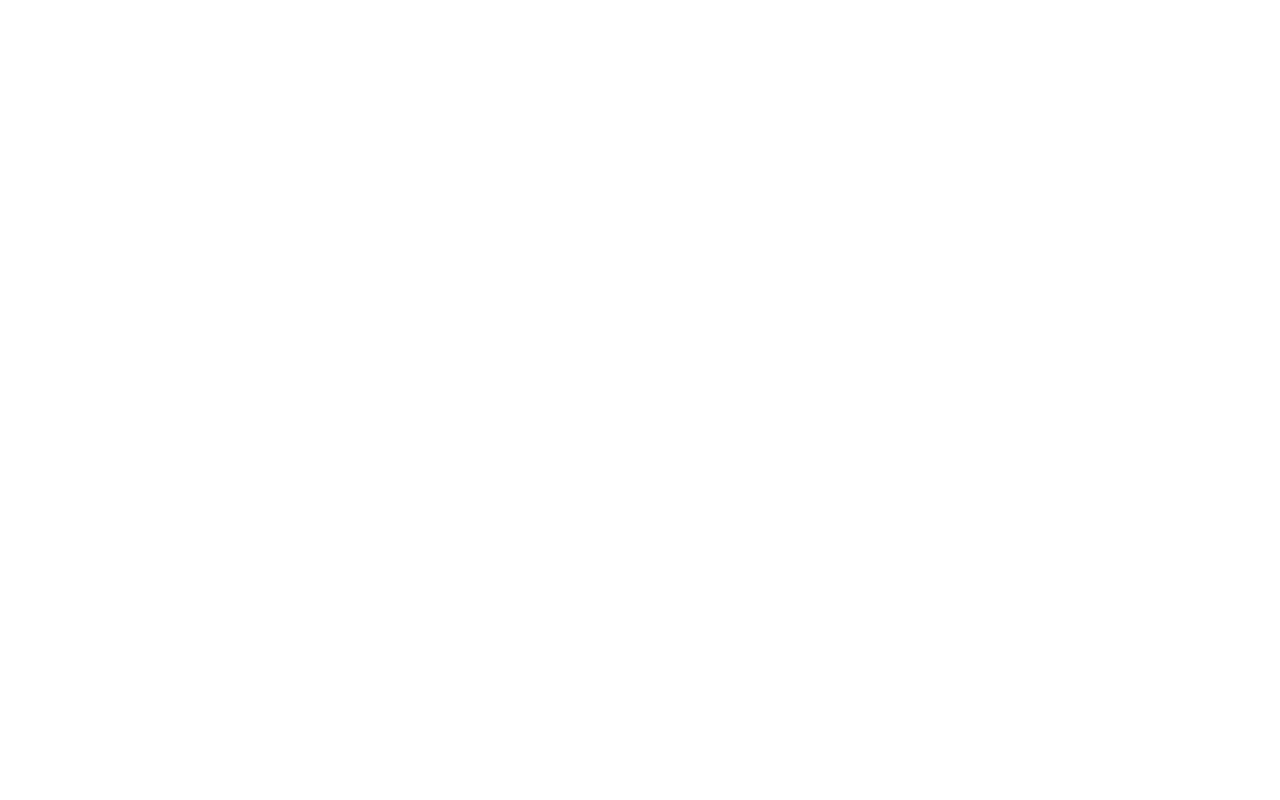
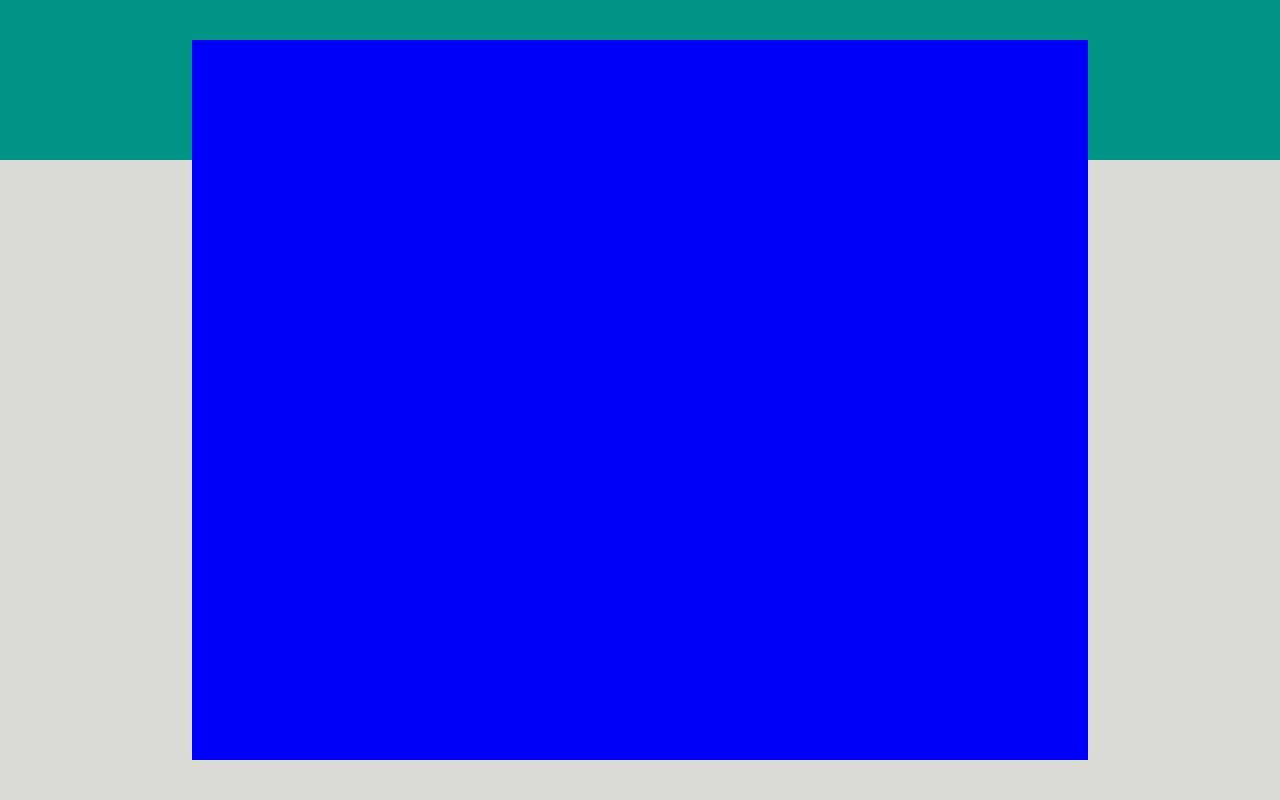
Before and after one commit to ludovicofiore/vue-boolzapp, a plain HTML site: page index.html in a window 1280 px wide. Drawn offline with nearby package versions, Linux system fonts and the light colour scheme.

Commit message:
feat: add background and div app

```diff
--- a/css/style.css
+++ b/css/style.css
@@ -0,0 +1,42 @@
+* {
+    margin: 0;
+    padding: 0;
+    box-sizing: border-box;
+}
+
+main {
+    width: 100vw;
+    height: 100vh;
+}
+
+/* regole sfondo */
+.background {
+    width: 100%;
+    height: 100%;
+    position: relative;
+}
+
+#green-bg {
+    background-color: rgb(0, 150, 135);
+    width: 100%;
+    height: 20%;
+}
+
+#grey-bg {
+    background-color: rgb(216, 219, 213);
+    width: 100%;
+    height: 80%;
+}
+
+
+/* main content */
+#app {
+    width: 70%;
+    position: absolute;
+    top: 5%;
+    bottom: 5%;
+    left: 15%;
+    right: 15%;
+    /* debug */
+    background-color: blue;
+}
--- a/index.html
+++ b/index.html
@@ -14,6 +14,23 @@
      <link rel="stylesheet" href="css/style.css">
 </head>
 <body>
+<main>
+     <!-- sfondo -->
+     <div class="background">
+        <div id="green-bg">
+
+        </div>
+        <div id="grey-bg">
+
+        </div>
+    </div>
+
+    <div id="app">
+
+    </div>
+
+</main>
+
 
 
     <!-- js -->
```
